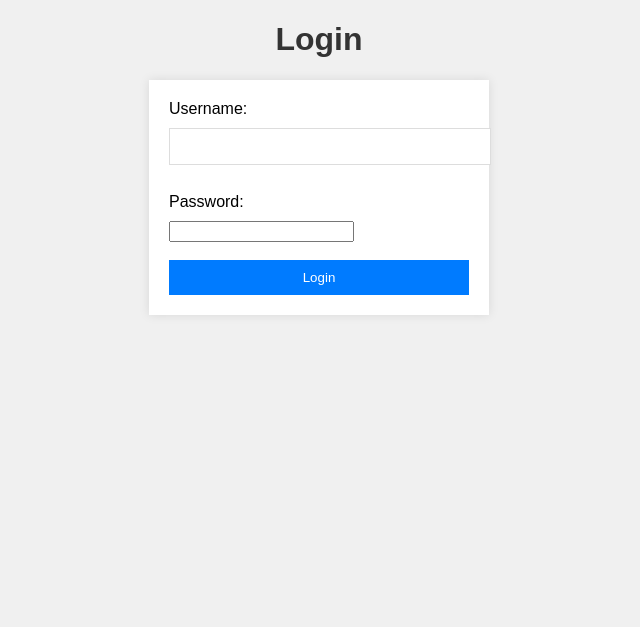
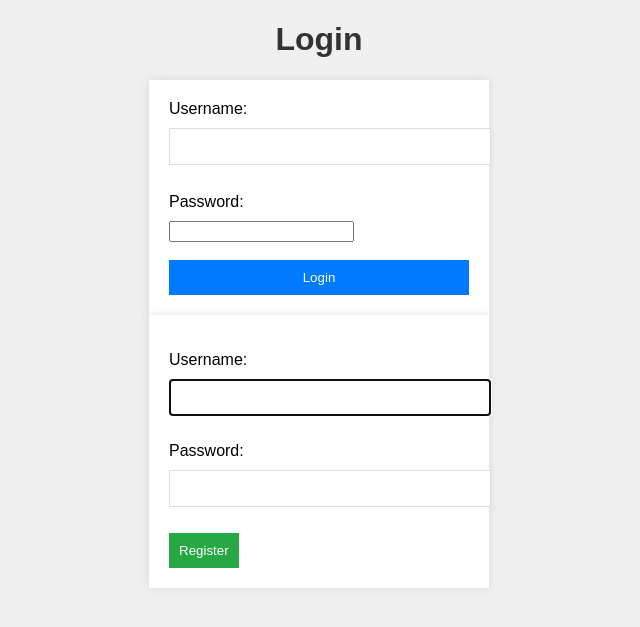
Before and after one commit to JustBati/login-seguridad, a Django app: page / in a window 1280 px wide. Shown: the top 627 px of the page, without its empty margins (321-961 px from the left). Run offline with Django 5.2, Linux system fonts and the light colour scheme.

Commit message:
Implementación de signup

```diff
--- a/myapp/urls.py
+++ b/myapp/urls.py
@@ -3,6 +3,7 @@
 from django.contrib import admin
 from django.urls import path
 from .views import login_view
+from .views import register_view
 from . import views
 
 urlpatterns = [
@@ -13,5 +14,7 @@ urlpatterns = [
     path('get_machines/', views.get_machines, name='get_machines'),
     path('loan_machine/', views.loan_machine, name='loan_machine'),
     path('get_loans/', views.get_loans, name='get_loans'),
+    path('register/', register_view, name='register'),
+
     # ... otras URLs ...
 ]
--- a/myapp/views.py
+++ b/myapp/views.py
@@ -1,15 +1,16 @@
 # myapp/views.py
 
-from django.shortcuts import render, get_object_or_404
+from django.shortcuts import render, get_object_or_404, redirect
 from django.http import JsonResponse, HttpResponse, HttpResponseRedirect
 from django.contrib.auth import authenticate, login, logout
 from django.contrib.auth.decorators import login_required, permission_required
 from .models import Maquina, Prestamo
 from django.views.decorators.http import require_http_methods
-from .forms import MaquinaForm
+from .forms import MaquinaForm, SignUpForm
 from django.utils import timezone
 from django.contrib.auth.forms import AuthenticationForm
 from django.contrib.auth.hashers import make_password
+from django.contrib.auth import login
 
 
 def login_view(request):
@@ -30,6 +31,20 @@ def login_view(request):
     else:
         form = AuthenticationForm()
         return render(request, 'login.html', {'form': form})
+
+def register_view(request):
+    if request.method == 'POST':
+        form = SignUpForm(request.POST)
+        if form.is_valid():
+            user = form.save()
+            user.refresh_from_db()  # Carga el perfil creado por la señal
+            # user.profile.birth_date = form.cleaned_data.get('birth_date') # Si tienes campos adicionales en el perfil
+            user.save()
+            login(request, user)  # Iniciar sesión del usuario
+            return redirect('main_page')  # Redirigir a la página principal
+    else:
+        form = SignUpForm()
+    return render(request, 'register.html', {'form': form})
 
 
 @login_required
--- a/templates/login.html
+++ b/templates/login.html
@@ -17,5 +17,10 @@
 
         <input type="submit" value="Login">
     </form>
+    <form method="post">
+        {% csrf_token %}
+        {{ form.as_p }}
+        <button type="submit">Register</button>
+    </form>
 </body>
 </html>
```
Also changed, not shown: myapp/forms.py (+9 -0 lines).
